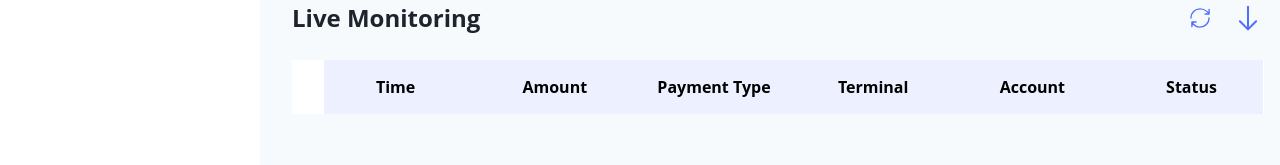
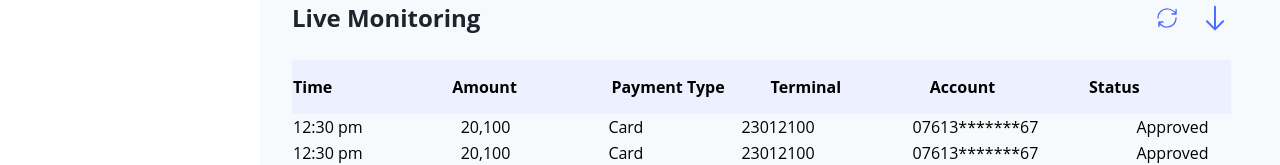
Before and after one commit to DevKaffy/POSMon-Dashboard, a React (Vite) app: page / in a window 1280 px wide. Shown: the part 635-800 px from the top of the page. Built offline with nearby package versions, Linux system fonts and the light colour scheme.

Commit message:
WIP: Live monitoring

```diff
--- a/src/Components/Table/index.tsx
+++ b/src/Components/Table/index.tsx
@@ -1,24 +1,22 @@
 import React from 'react'
-import { headerItems } from '../../data';
 
-const Table = ({}) => {
+const Table = ({time, amount, type, terminal, account, status,}: {
+  time: string;
+  amount: string;
+  type: string;
+  terminal: string;
+  account: string;
+  status: string;
+}) => {
   return (
-    <div className="bg-white w-[60.75rem] px-8">
-      <table>
-        <thead>
-        <tr className="bg-[#EDF1FF] flex gap-4 items-center justify-center">
-          {headerItems.map((headerItem, index) => (
-            <th
-              className="flex items-center justify-center w-[8.95rem] h-[3.37rem]"
-              key={`headerItems- ${index}`}
-            >
-              {headerItem}
-            </th>
-          ))}
-        </tr>
-        </thead>
-      </table>
-    </div>
+      <tr className="flex items-center gap-x-[6rem] gap-y-[6rem] text-center">
+        <td>{time}</td>
+        <td>{amount}</td>
+        <td>{type}</td>
+        <td>{terminal}</td>
+        <td>{account}</td>
+        <td>{status}</td>
+      </tr>
   );
 }
 
--- a/src/Pages/Home/index.tsx
+++ b/src/Pages/Home/index.tsx
@@ -6,6 +6,7 @@ import StatisticCard from "../../Components/StatisticCard";
 import Table from "../../Components/Table";
 import TransactionCardType from "../../Components/TransactionCardType";
 import Transactions from "../../Components/Transactions";
+import { headerItems, tableItems } from "../../data";
 import {
   cardItems,
   chartItems,
@@ -71,7 +72,38 @@ const Home = () => {
               />
             </div>
           </div>
-          <Table />
+          {/* <div className="bg-white w-[60.75rem] px-8"> */}
+            <table className="mx-auto">
+              <thead>
+                <tr className="bg-[#EDF1FF] flex gap-4">
+                  {headerItems.map((headerItem, index) => (
+                    <th
+                      className="flex w-[8.95rem] items-center h-[3.37rem]"
+                      key={`headerItems- ${index}`}
+                    >
+                      {headerItem}
+                    </th>
+                  ))}
+                </tr>
+              </thead>
+              <tbody className="flex flex-col items-start">
+                {
+                  tableItems.map((tableItem, index)=>(
+                    <Table
+                    key= {`tableItems - ${index}`}
+                    time= {tableItem.time}
+                    amount= {tableItem.amount}
+                    type= {tableItem.type}
+                    terminal= {tableItem.terminal}
+                    account={tableItem.account}
+                    status= {tableItem.status}
+
+                    />
+                  ))
+                }
+              </tbody>
+            </table>
+          {/* </div> */}
         </section>
         <section className="mt-12">
           <p className="mb-[1.5rem] font-bold text-[1.5rem] text-[Ablack]">
--- a/src/data.ts
+++ b/src/data.ts
@@ -146,7 +146,39 @@ export const headerItems = ["Time", "Amount", "Payment Type", "Terminal", "Accou
 
 export const tableItems = [
   {
-    time: "12: 30 pm",
+    time: "12:30 pm",
+    amount: "20,100",
+    type: "Card",
+    terminal: "23012100",
+    account: "07613*******67",
+    status: "Approved",
+  },
+  {
+    time: "12:30 pm",
+    amount: "20,100",
+    type: "Card",
+    terminal: "23012100",
+    account: "07613*******67",
+    status: "Approved",
+  },
+  {
+    time: "12:30 pm",
+    amount: "20,100",
+    type: "Card",
+    terminal: "23012100",
+    account: "07613*******67",
+    status: "Approved",
+  },
+  {
+    time: "12:30 pm",
+    amount: "20,100",
+    type: "Card",
+    terminal: "23012100",
+    account: "07613*******67",
+    status: "Approved",
+  },
+  {
+    time: "12:30 pm",
     amount: "20,100",
     type: "Card",
     terminal: "23012100",
@@ -162,7 +194,7 @@ export const tableItems = [
     status: "Approved",
   },
   {
-    time: "12: 30 pm",
+    time: "12:30 pm",
     amount: "20,100",
     type: "Card",
     terminal: "23012100",
@@ -170,7 +202,7 @@ export const tableItems = [
     status: "Approved",
   },
   {
-    time: "12: 30 pm",
+    time: "12:30 pm",
     amount: "20,100",
     type: "Card",
     terminal: "23012100",
@@ -178,39 +210,7 @@ export const tableItems = [
     status: "Approved",
   },
   {
-    time: "12: 30 pm",
-    amount: "20,100",
-    type: "Card",
-    terminal: "23012100",
-    account: "07613*******67",
-    status: "Approved",
-  },
-  {
-    time: "12: 30 pm",
-    amount: "20,100",
-    type: "Card",
-    terminal: "23012100",
-    account: "07613*******67",
-    status: "Approved",
-  },
-  {
-    time: "12: 30 pm",
-    amount: "20,100",
-    type: "Card",
-    terminal: "23012100",
-    account: "07613*******67",
-    status: "Approved",
-  },
-  {
-    time: "12: 30 pm",
-    amount: "20,100",
-    type: "Card",
-    terminal: "23012100",
-    account: "07613*******67",
-    status: "Approved",
-  },
-  {
-    time: "12: 30 pm",
+    time: "12:30 pm",
     amount: "20,100",
     type: "Card",
     terminal: "23012100",
```
Also changed, not shown: src/Components/Table/TableItems.jsx (added, +37 -0 lines).
